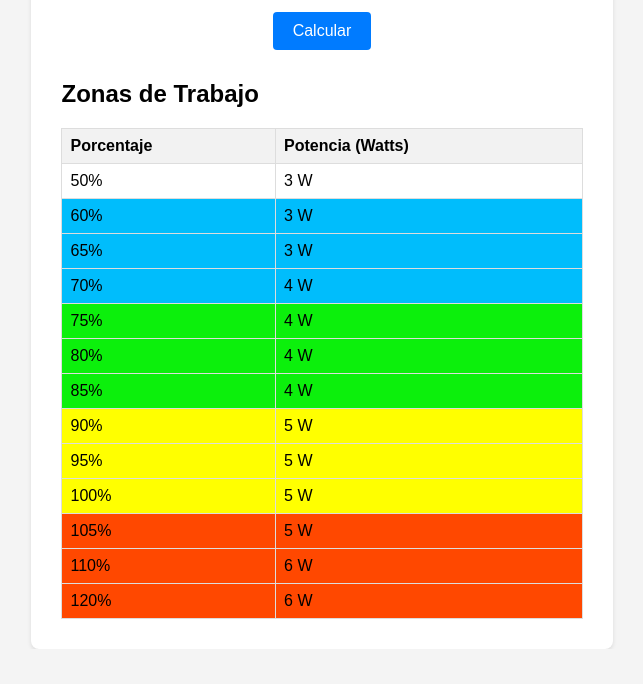
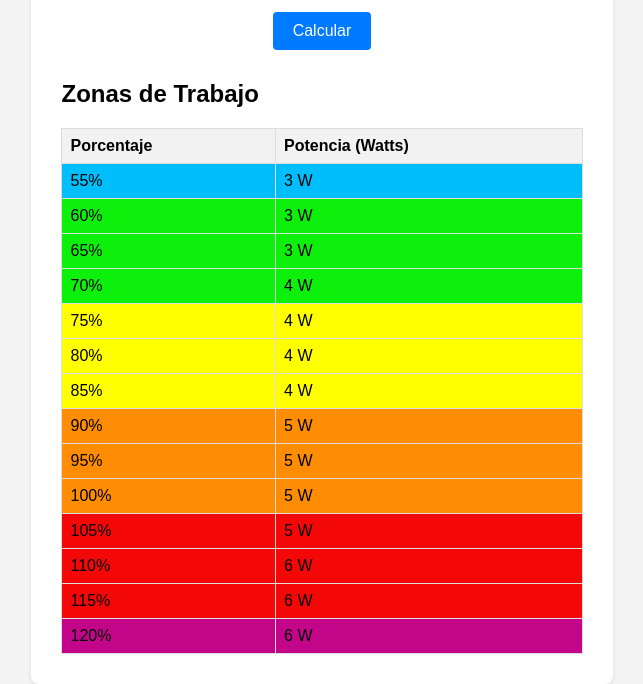
Before and after one commit to akirintxa/calculo-ftp, a plain HTML site: page index.html in a window 1280 px wide. Both pictures are taken after typing "5" into the empty fields and a click on the button "Calcular". Shown: the part 171-855 px from the top of the page, without its empty margins (318-961 px from the left). Before the commit the page ends 820 px from the top, so only its background shows below. Drawn offline with Linux system fonts and the light colour scheme.

Commit message:
Adjusting zones and colors

```diff
--- a/script.js
+++ b/script.js
@@ -8,14 +8,16 @@ function calcularZonas() {
 	}
 
 	const zonasDefinidas = [
+		{ porcentajeMin: 0, porcentajeMax: 55, colorClass: "zona-1" },
 		{ porcentajeMin: 56, porcentajeMax: 74, colorClass: "zona-2" },
 		{ porcentajeMin: 75, porcentajeMax: 89, colorClass: "zona-3" },
 		{ porcentajeMin: 90, porcentajeMax: 104, colorClass: "zona-4" },
-		{ porcentajeMin: 105, porcentajeMax: Infinity, colorClass: "zona-5" },
+		{ porcentajeMin: 105, porcentajeMax: 119, colorClass: "zona-5" },
+		{ porcentajeMin: 120, porcentajeMax: Infinity, colorClass: "zona-6" },
 	];
 
 	const porcentajesMostrar = [
-		50, 60, 65, 70, 75, 80, 85, 90, 95, 100, 105, 110, 120,
+		55, 60, 65, 70, 75, 80, 85, 90, 95, 100, 105, 110, 115, 120,
 	];
 	const tablaZonasBody = document.getElementById("tablaZonas");
 	tablaZonasBody.innerHTML = ""; // Limpiar la tabla anterior
--- a/style.css
+++ b/style.css
@@ -73,18 +73,26 @@ th {
 }
 
 /* Estilos para los colores de las zonas */
-.zona-2 {
+.zona-1 {
 	background-color: #00bdfc; /* Azul */
 }
 
-.zona-3 {
+.zona-2 {
 	background-color: #0cf00c; /* Verde */
 }
 
-.zona-4 {
+.zona-3 {
 	background-color: #ffff00; /* Amarillo */
 }
 
+.zona-4 {
+	background-color: #fe8d03; /* Rojo */
+}
+
 .zona-5 {
-	background-color: #ff4800; /* Rojo */
+	background-color: #f40707; /* Rojo */
 }
+
+.zona-6 {
+	background-color: #c3058a; /* Rojo */
+}
```
